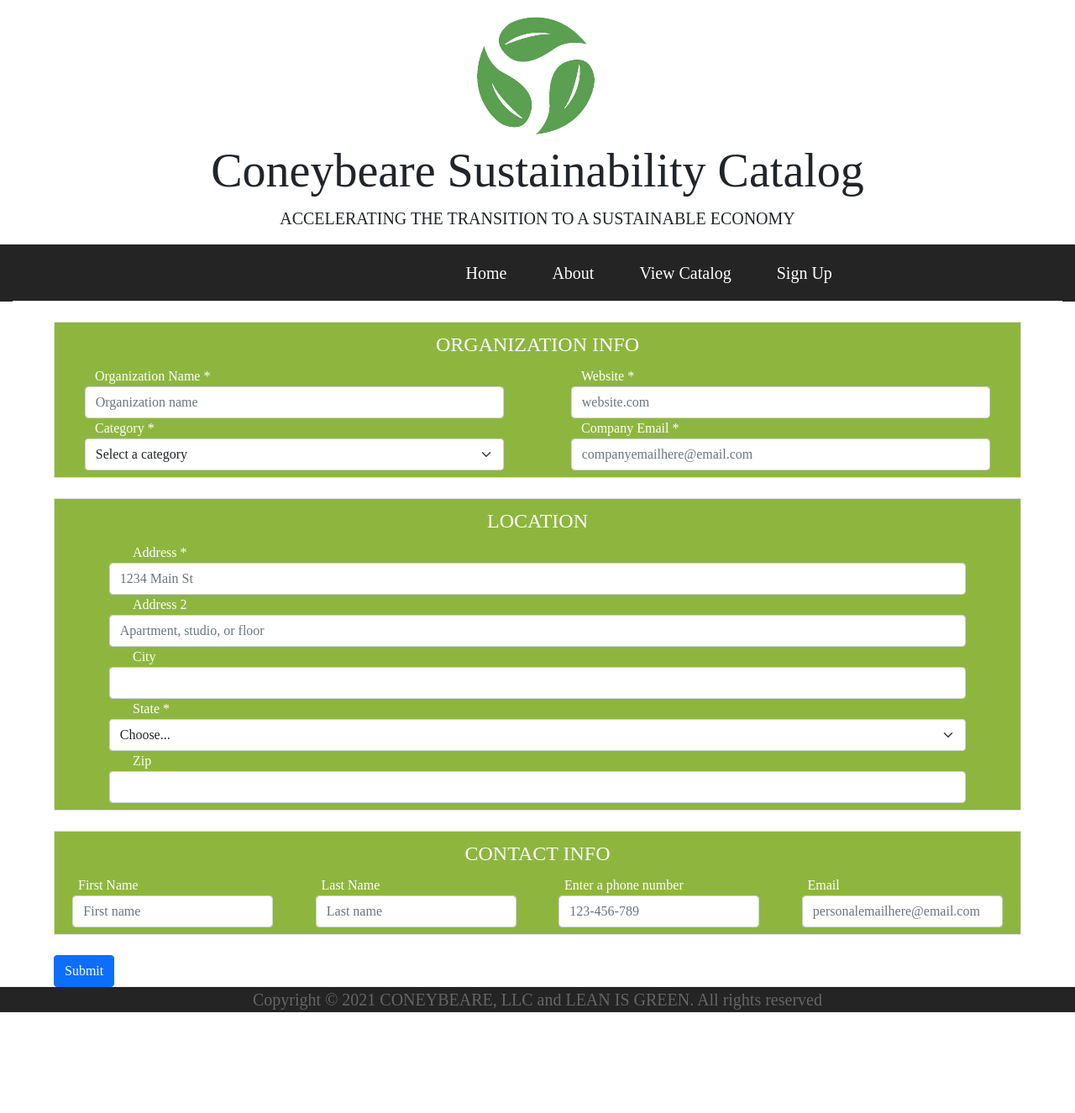
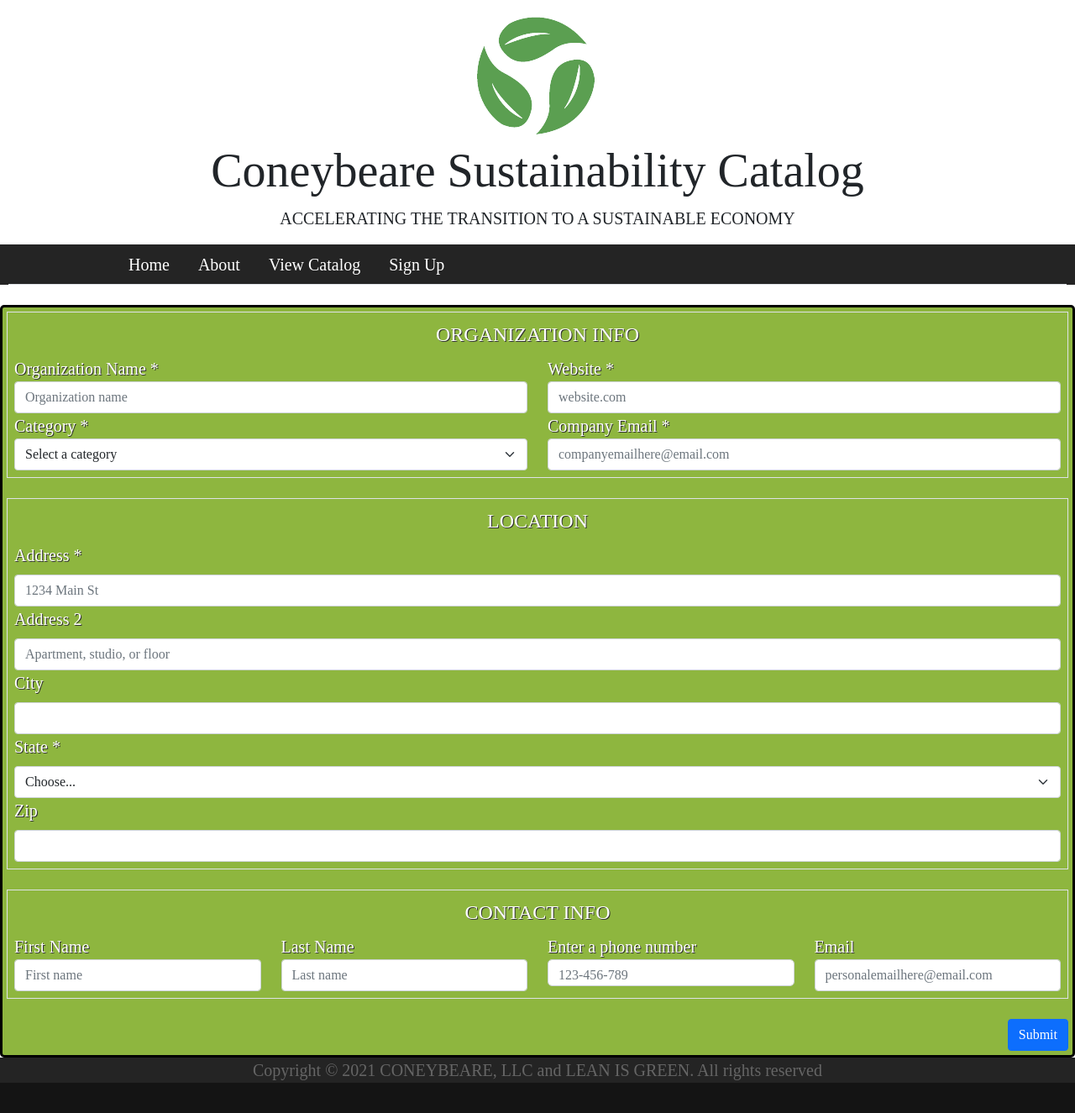
Before and after one commit to cameronzipp/teamf5, a PHP site: template clientproject/pages/form.html in a window 1280 px wide. Shown: the whole page at 84% size. Before the commit the page ends 1205 px from the top, so only its background shows below. Run offline with PHP 8.4, Linux system fonts and the light colour scheme; the template is opened without the code that fills it, so the values that code supplies are empty.

Commit message:
Update styles.css

```diff
--- a/clientproject/styles/styles.css
+++ b/clientproject/styles/styles.css
@@ -2,63 +2,94 @@ body {
     font-family: SansSerif;
     width: 100%;
 }
-.err {
-    color:darkred;
-    display:none;
-}
-form {
-    margin: 0 auto;
-    width:90%;
-}
-fieldset {
-    background-color: #8eb63f;
-    color: white;
-}
-.jumbotron {
-    text-align: center;
-}
-.form-control {
-    width:90%;
-    margin: 0 auto;
-}
-.form-select {
-    width:90%;
-    margin: 0 auto;
-}
-.form-label {
-    padding-left:85px;
-    margin: 0 auto;
-}
-label.cInfo{
-    padding-left: 20px;
-}
-label.oInfo{
-    padding-left: 40px;
-}
-legend {
-    text-transform: uppercase;
-    text-align: center;
-}
 .mainContainer {
-    padding: 0 15px;
+    padding: 0 10px;
     clear: both;
     margin: 0 auto;
     background: #242424 no-repeat 0 0;
     font-size: 20px;
 }
 .mainContainer ul{
-    padding-left: 41%;
+    padding-left: 10%;
 }
 .mainContainer a {
     text-decoration: none;
     color: white;
 }
-.mainContainer li {
-    padding:10px;
+.jumbotron {
+    text-align: center;
+}
+div {
+    display: block;
+}
+.conyFooter {
+    background: #242424 no-repeat 0 0;
+    color: #818181;
+    clear: both;
+    padding: 53px 0 44px 0;
+    margin: auto;
+    overflow: auto;
+}
+.footerSubMenu-1, .footerSubMenu-2, .footerSubMenu-3, .footerSubMenu-4 {
+    display: block;
+    float: left;
+    width: 20%;
+    min-width: 250px;
+    padding: 2%;
+}
+.err {
+    color:darkred;
+    display:none;
+}
+.wpcf7-form-control-wrap {
+    width: 100%;
+}
+.col-md-6, .col-md-2, .col-md-4 {
+    width: 33%;
+    float: left;
+    padding: 3%;
+    padding-bottom: 0%;
+    display: block;
+    align-content: center;
+    border-color: black;
+}
+fieldset:last-of-type .col, fieldset:first-of-type .col {
+    min-width: 240px;
+}
+.form-check {
+    float: left;
+}
+form#orgForm {
+    text-shadow: 1px 1px #303030;
+    background-color: #8eb63f;
+    border-radius: 5px;
+    border-style: solid;
+    border-color: black;
+    padding: 5px;
+    color: white;
+    overflow: auto;
+}
+.btn-primary {
+    float: right;
+    margin: auto;
 }
 .footerBottom {
-    text-align: center;
     background-color: #141414;
     color: #656565;
-    margin: 0;
+    padding-bottom: 20px;
+    text-align: center;
 }
+#phone {
+    border-radius: 5px;
+    padding-bottom: inherit;
+}
+label {
+    font-size: 20px;
+}
+fieldset, fieldset.div {
+
+}
+legend {
+    text-transform: uppercase;
+    text-align: center;
+}
```
